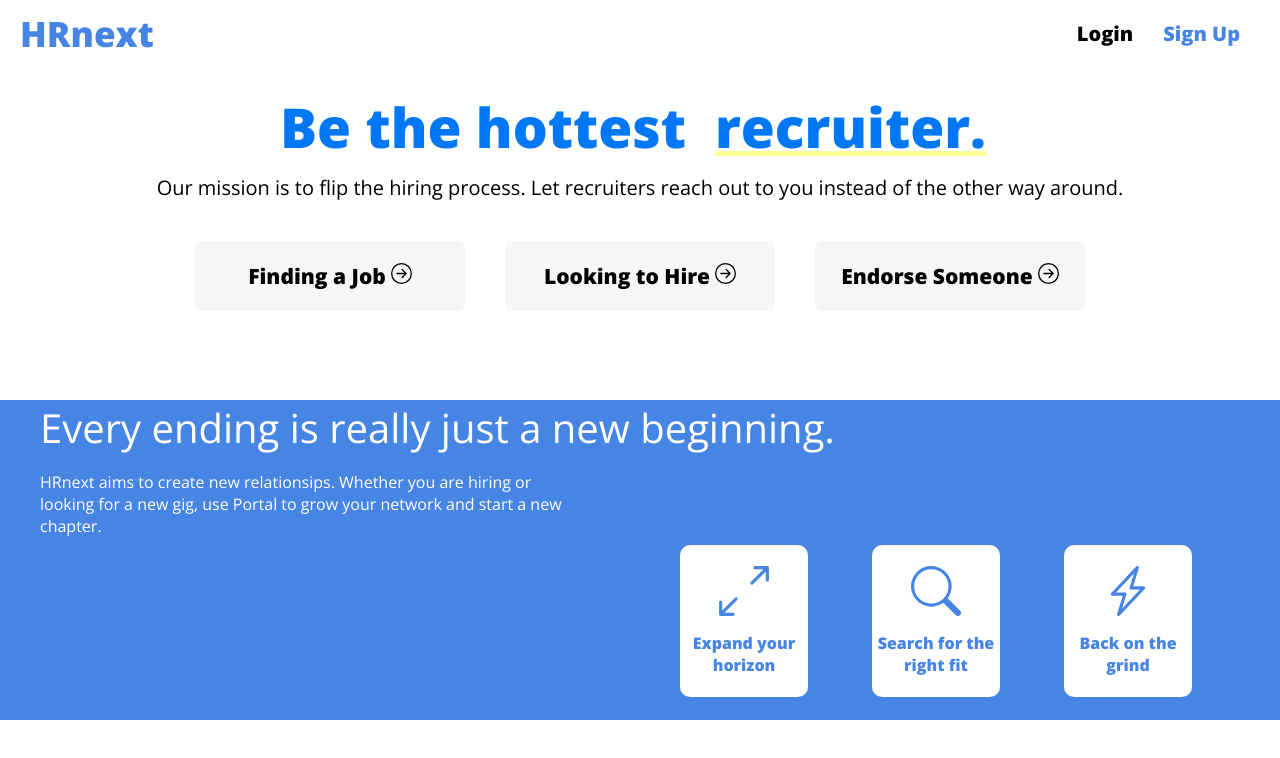
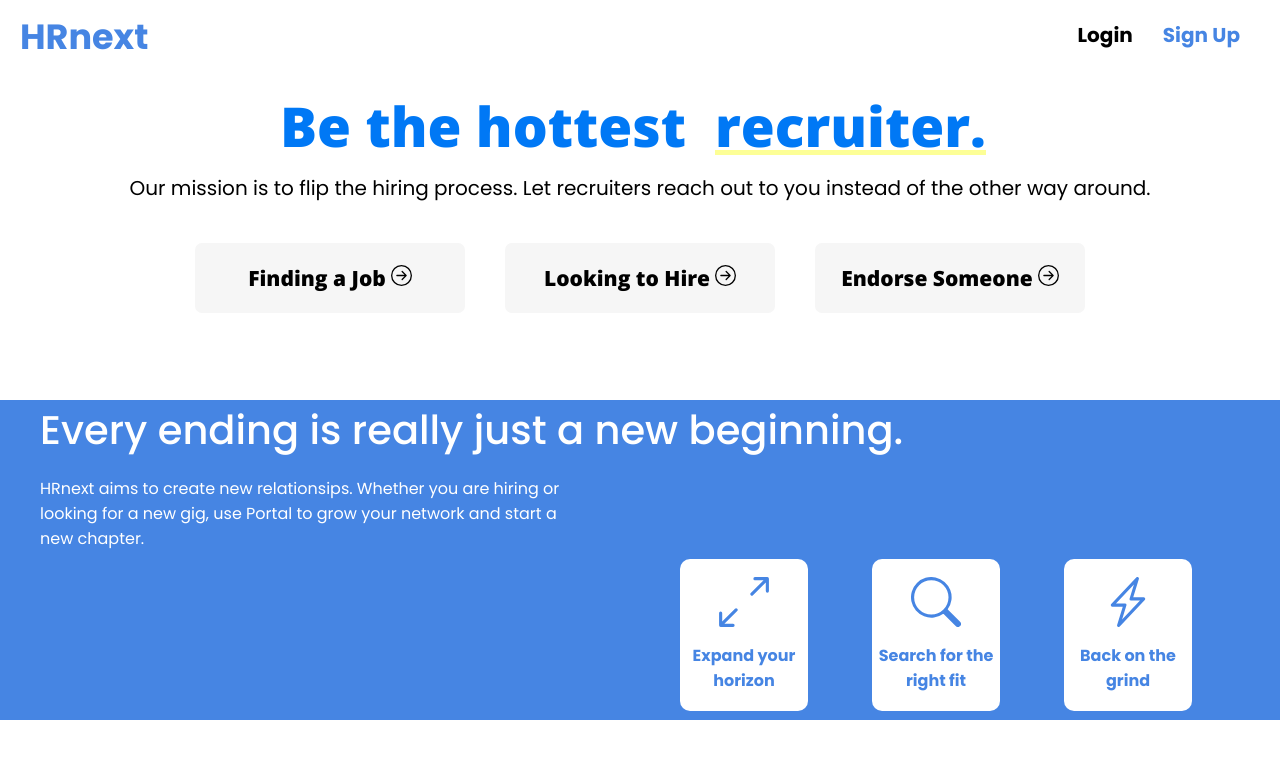
Before and after one commit to loragonzaleze/OffBoard, a React (Create React App) app in the folder frontend/onboard/: page /about in a window 1280 px wide. Shown: the top 758 px of the page. Built offline with nearby package versions, Linux system fonts and the light colour scheme; a web font is replaced by a local one.

Commit message:
font updates

```diff
--- a/frontend/onboard/src/pages/stylesheets/about.css
+++ b/frontend/onboard/src/pages/stylesheets/about.css
@@ -2,7 +2,7 @@
 
 .about-logo {
 	position: absolute;
-	font-family: 'Open Sans';
+	font-family: 'Poppins';
 	top: 0px;
 	left: 0px;
 	margin-top: 10px;
@@ -57,7 +57,7 @@
 }
 
 .about-title-text {
-	font-family: 'Open Sans';
+	font-family: 'Poppins';
 	font-weight: 500;
 	font-size: 40px;
 	color: white;
@@ -80,7 +80,7 @@
 }
 
 .about-login-button {
-	font-family: 'Open Sans';
+	font-family: 'Poppins';
 	margin: 10px;
 	margin-right: 20px;
 	font-size: 20px;
@@ -91,7 +91,7 @@
 	color: gray;
 }
 .about-signup-button {
-	font-family: 'Open Sans';
+	font-family: 'Poppins';
 	margin: 10px;
 	margin-right: 20px;
 	font-size: 20px;
@@ -108,13 +108,13 @@
 }
 
 .about-normal-text {
-	font-family: 'Open Sans';
+	font-family: 'Poppins';
 	font-size: 16px;
 	color: white;
 }
 
 .about-normal-text-2 {
-	font-family: 'Open Sans';
+	font-family: 'Poppins';
 	font-size: 20px;
 	color: black;
 }
@@ -153,7 +153,7 @@
 }
 
 .about-normal-text-3 {
-	font-family: 'Open Sans';
+	font-family: 'Poppins';
 	font-size: 16px;
 	font-weight: 600;
 	color: #4685e3;
```
